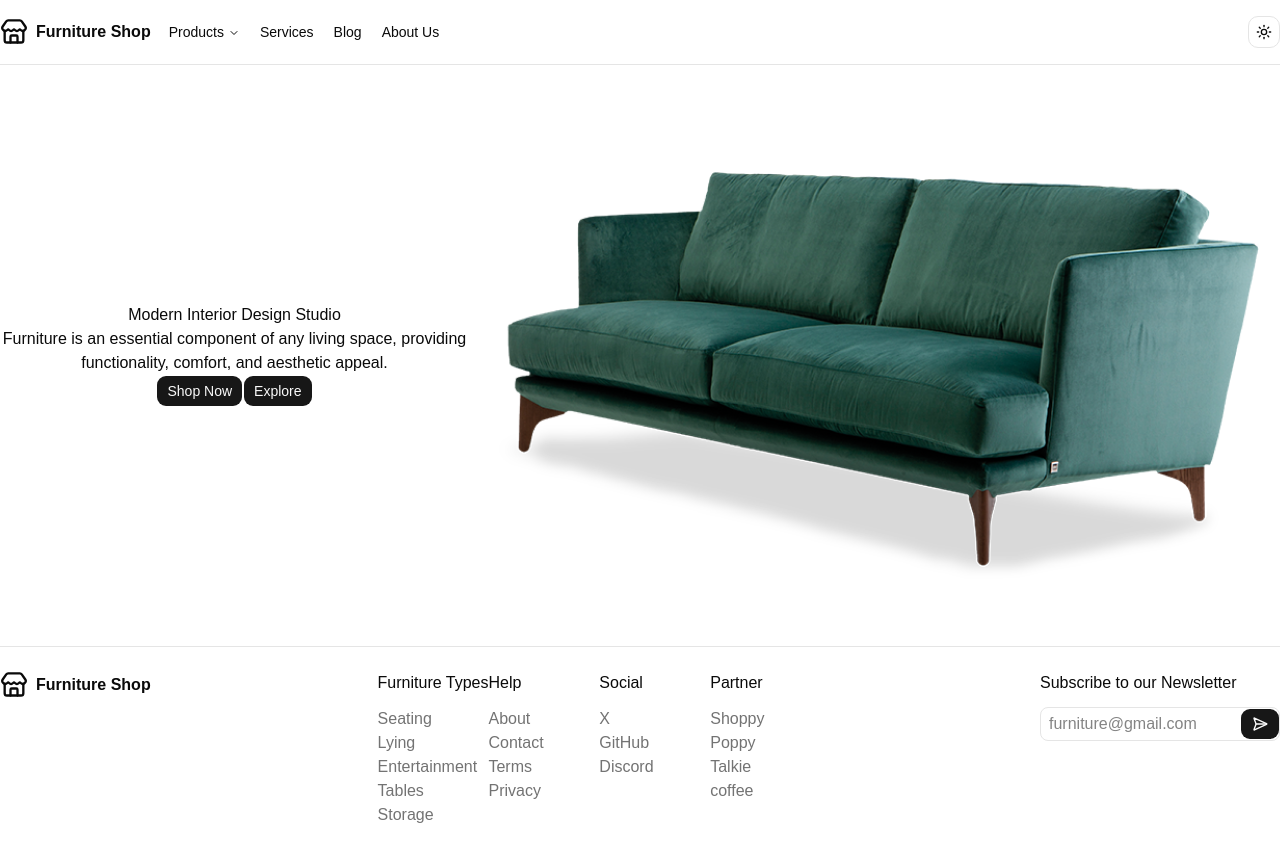
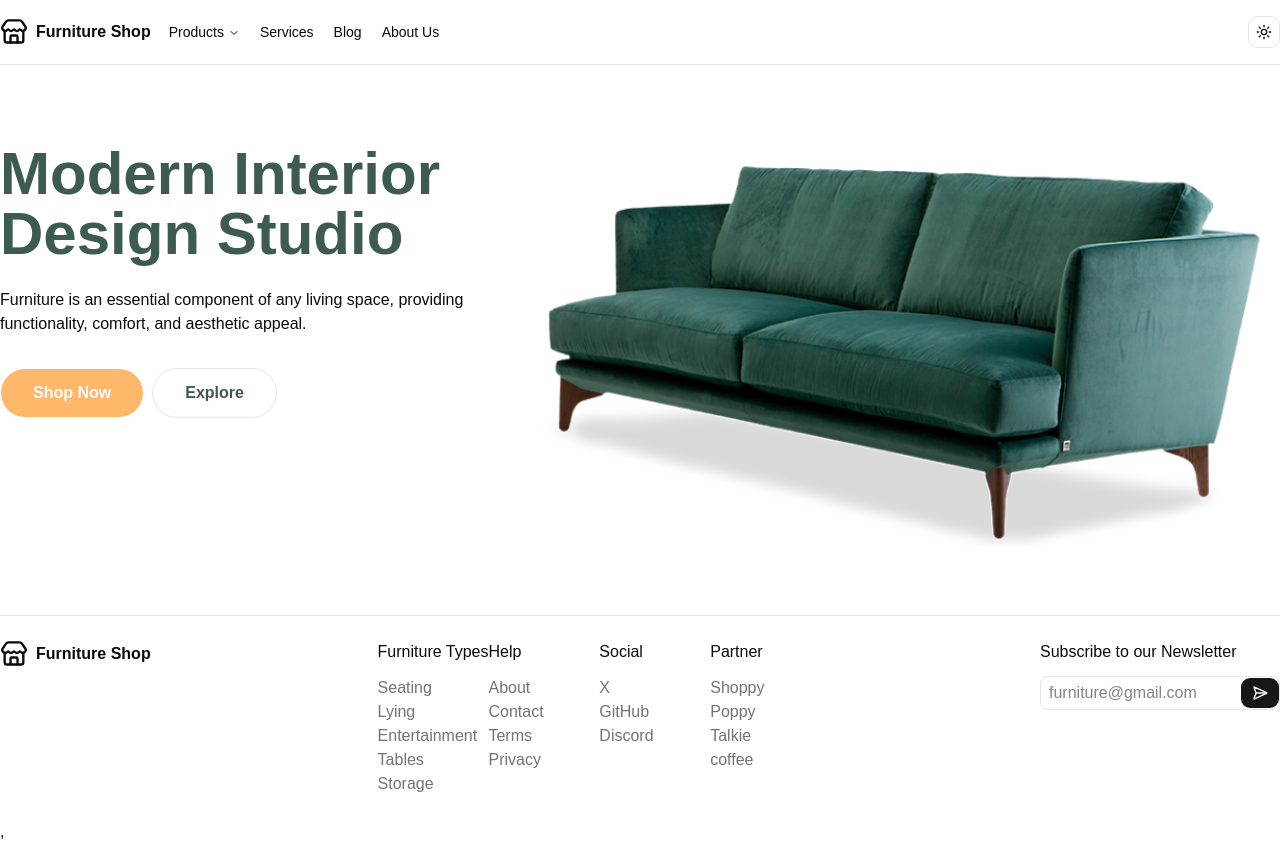
Before and after one commit to YelMinSoe/furniture, a React (Vite) app in the folder client/: page / in a window 1280 px wide. Shown: the top 862 px of the page. Built offline with nearby package versions, Linux system fonts and the light colour scheme.

Commit message:
Styling hero section and finishing

```diff
--- a/client/src/index.css
+++ b/client/src/index.css
@@ -7,7 +7,7 @@
 
 @theme inline {
   --font-heading: var(--font-sans);
-    --font-sans: 'Inter Variable', sans-serif;
+  --font-sans: "Inter Variable", sans-serif;
   --color-sidebar-ring: var(--sidebar-ring);
   --color-sidebar-border: var(--sidebar-border);
   --color-sidebar-accent-foreground: var(--sidebar-accent-foreground);
@@ -46,6 +46,8 @@
   --radius-2xl: calc(var(--radius) * 1.8);
   --radius-3xl: calc(var(--radius) * 2.2);
   --radius-4xl: calc(var(--radius) * 2.6);
+  /* Custom color */
+  --color-own: #3d5b50;
 }
 
 :root {
--- a/client/src/pages/Home.tsx
+++ b/client/src/pages/Home.tsx
@@ -8,25 +8,34 @@ import Couch from "@/data/images/couch.png"
 const Home = () => {
   return (
     <div className="container mx-auto">
-      <div className="flex flex-col items-center lg:flex-row lg:justify-between">
+      <div className="flex flex-col lg:flex-row lg:justify-between">
         {/* Text section */}
-        <div className="text-center">
-          <h1 className="">Modern Interior Design Studio</h1>
-          <p className="">
+        <div className="my-8 text-center lg:mt-20 lg:mb-0 lg:w-2/5 lg:text-left">
+          <h1 className="mb-4 text-4xl font-extrabold text-balance text-own lg:mb-6 lg:text-6xl">
+            Modern Interior Design Studio
+          </h1>
+          <p className="mb-6 lg:mb-8">
             Furniture is an essential component of any living space, providing
             functionality, comfort, and aesthetic appeal.
           </p>
-          <div className="">
-            <Button className="">
+          <div>
+            <Button
+              className="mr-2 rounded-full bg-orange-300 px-8 py-6 text-base font-bold"
+              asChild
+            >
               <Link to="">Shop Now</Link>
             </Button>
-            <Button className="">
+            <Button
+              variant="outline"
+              className="mr-2 rounded-full px-8 py-6 text-base font-bold text-own"
+              asChild
+            >
               <Link to="">Explore</Link>
             </Button>
           </div>
         </div>
         {/* Image section */}
-        <img src={Couch} alt="Couch-image" className="" />
+        <img src={Couch} alt="Couch-image" className="w-full lg:w-3/5" />
       </div>
     </div>
   )
```
Lines whose indentation alone changed are shown as unchanged.
